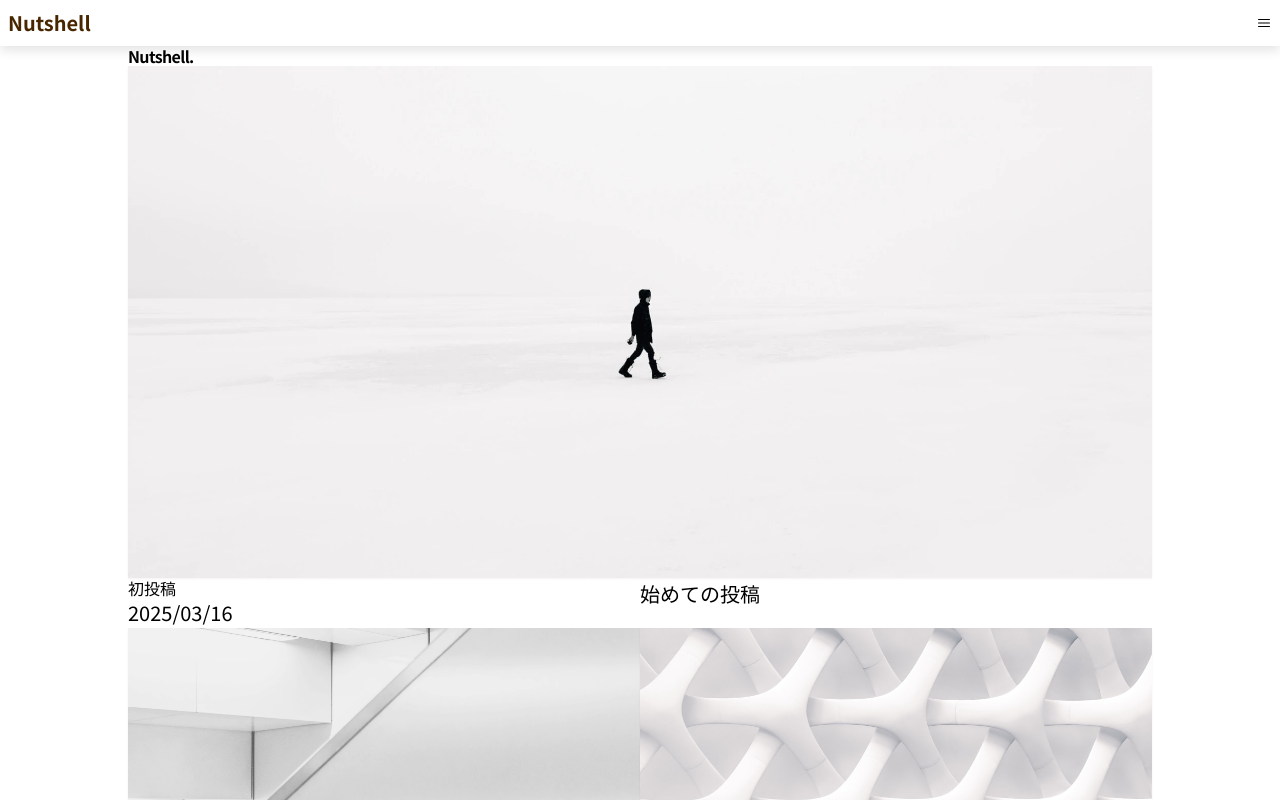
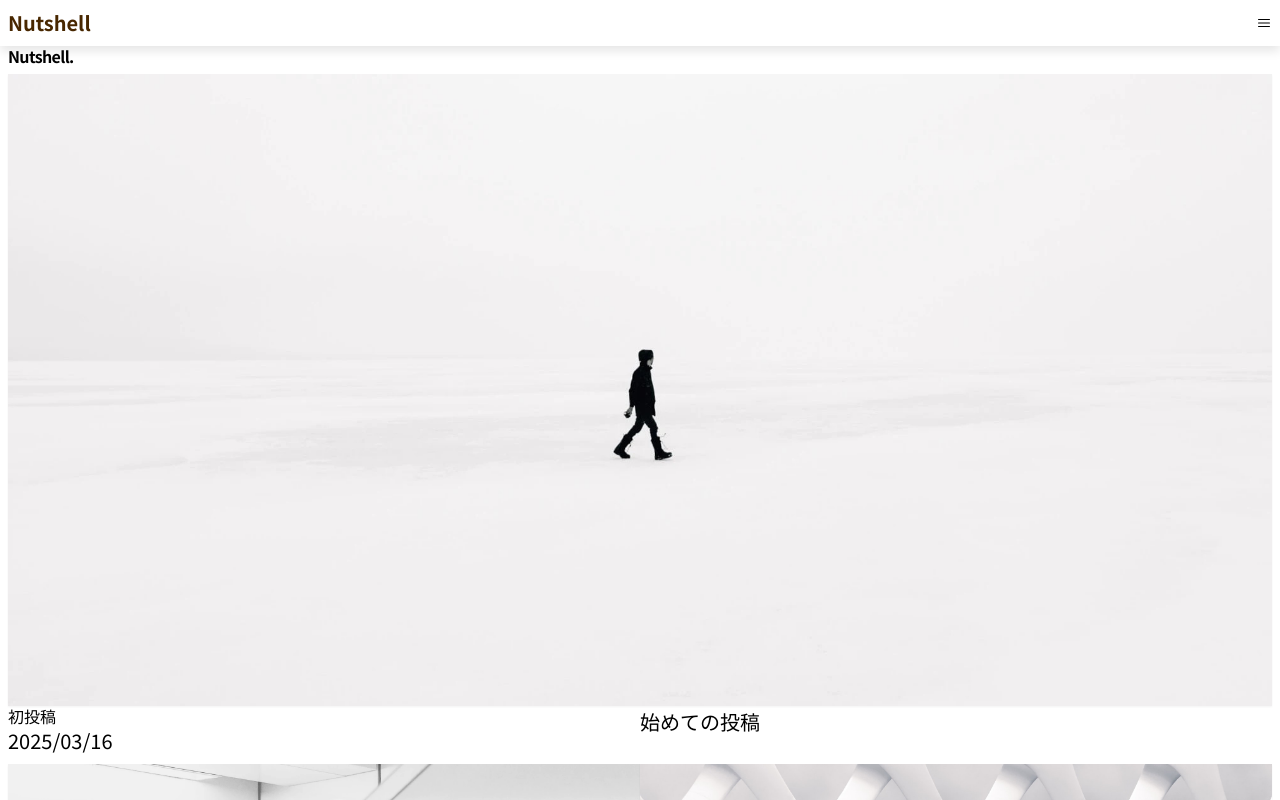
Before and after one commit to tnkmr32/blog-starter-app, a Next.js app: page / in a window 1280 px wide. Shown: the top 800 px of the page. Built offline with nearby package versions, Linux system fonts and the light colour scheme.

Commit message:
コンテナコンポーネント修正

```diff
--- a/src/app/_components/container.tsx
+++ b/src/app/_components/container.tsx
@@ -1,9 +1,17 @@
+import classNames from "classnames";
+
 type Props = {
+  className?: string;
   children?: React.ReactNode;
 };
 
-const Container = ({ children }: Props) => {
-  return <div className="container mx-auto max-w-5xl px-10">{children}</div>;
+const Container = (props: Props) => {
+  return (
+    // TODO: レスポンシブ対応の＠mediaを設定する
+    <div className={classNames("px-sm flex flex-col gap-sm", props.className)}>
+      {props.children}
+    </div>
+  );
 };
 
 export default Container;
```
